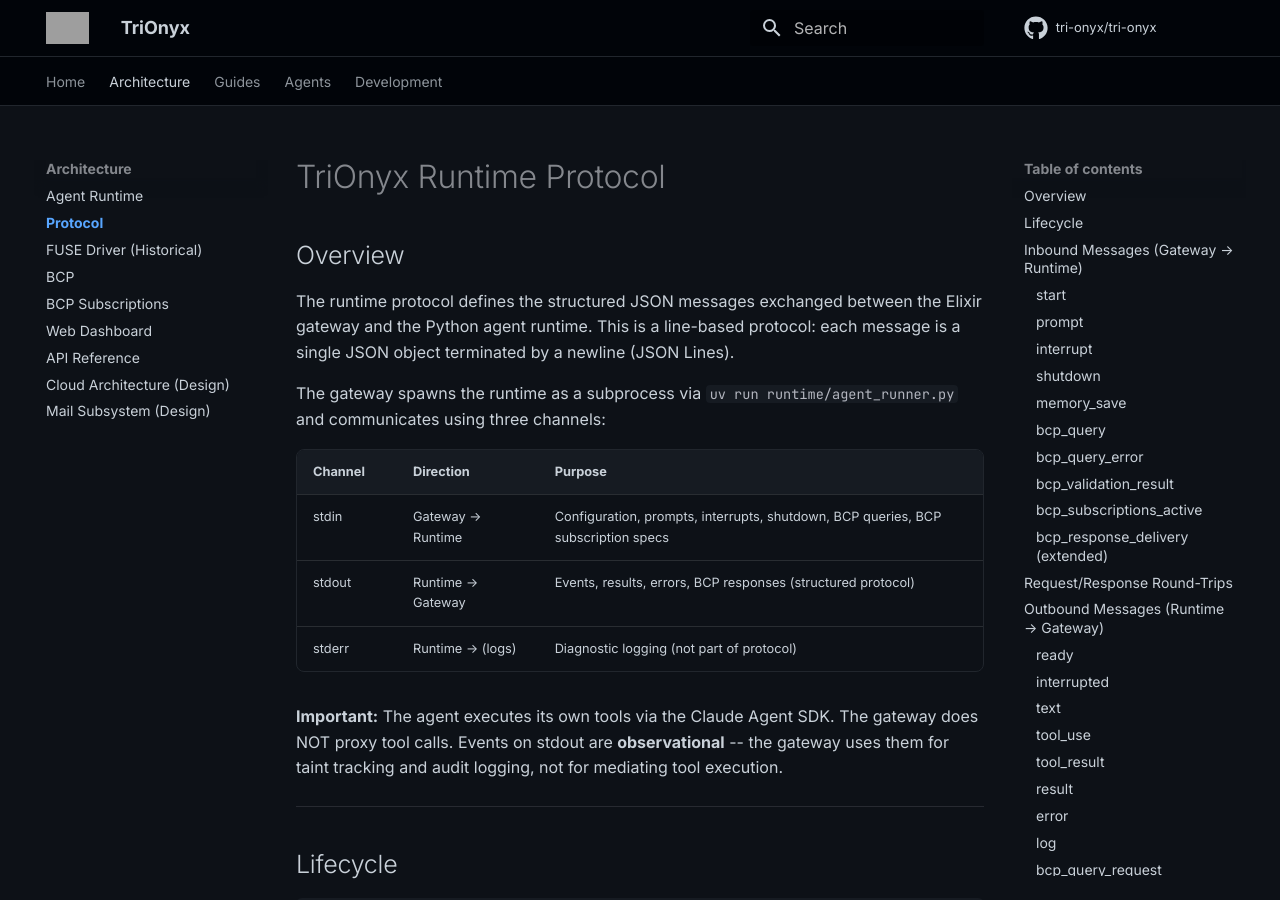
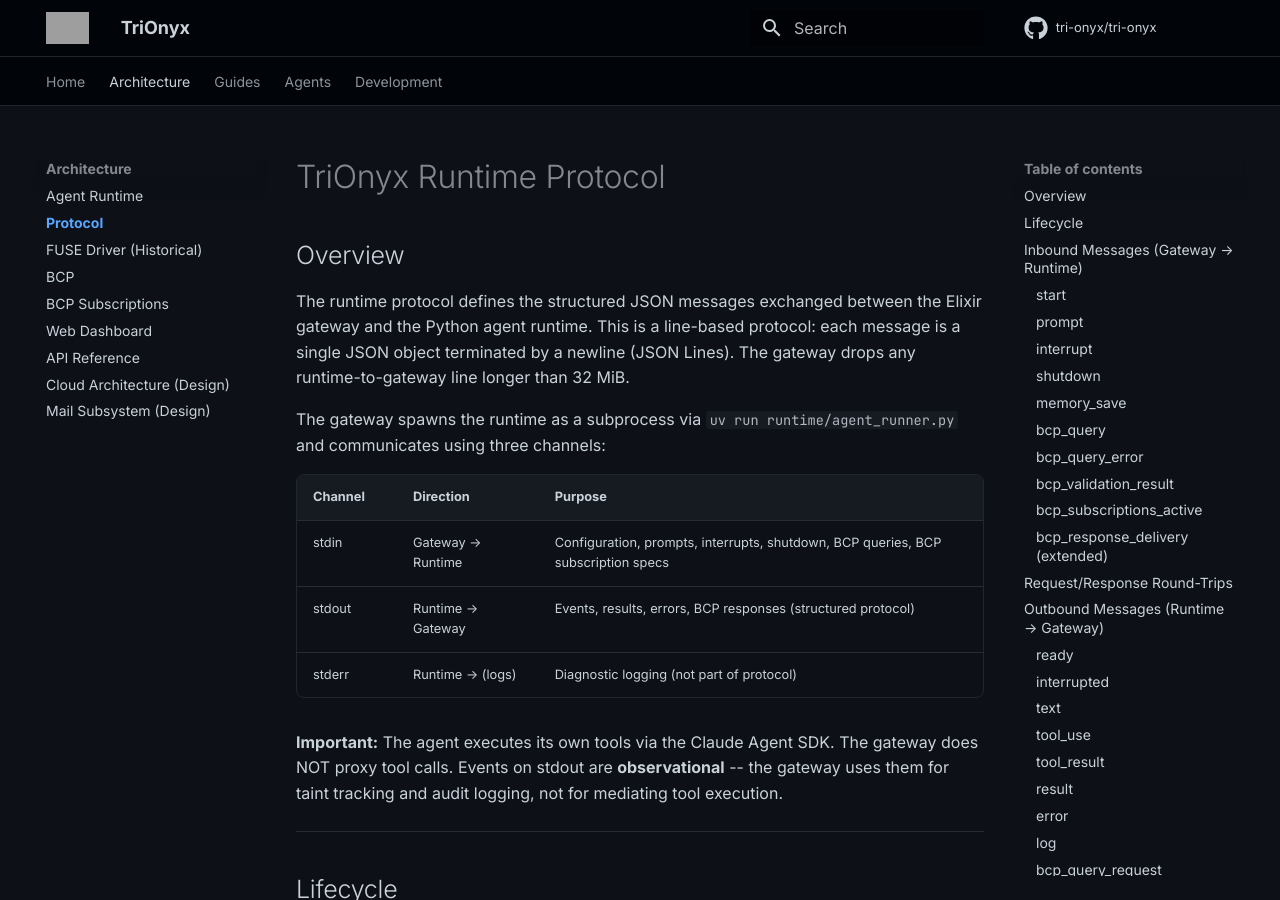
Before and after one commit to tri-onyx/tri-onyx, an MkDocs documentation site: the page built from docs/protocol.md, in a window 1280 px wide and 900 px high. Built offline with MkDocs 1.6.1 and Material for MkDocs 9.7.7, drawn with Linux system fonts in a browser that asks for light colours; comment, search, counter and statistics services are not loaded; grey boxes are pictures that could not be loaded.

Commit message:
fix(security): Bound AgentPort's line buffer against sandbox output floods
Automated finding by the daily security bug hunter. See PR body for PoC, impact and fix rationale.

Claude-Session: https://claude.ai/code/session_014P5uyw8yyMmZHXGmFSAWum

```diff
--- a/docs/protocol.md
+++ b/docs/protocol.md
@@ -5,6 +5,7 @@
 The runtime protocol defines the structured JSON messages exchanged between the
 Elixir gateway and the Python agent runtime.  This is a line-based protocol:
 each message is a single JSON object terminated by a newline (JSON Lines).
+The gateway drops any runtime-to-gateway line longer than 32 MiB.
 
 The gateway spawns the runtime as a subprocess via `uv run runtime/agent_runner.py`
 and communicates using three channels:
```
Also changed, not shown: .github/security-hunter/LEDGER.md (added), 2 other files.
